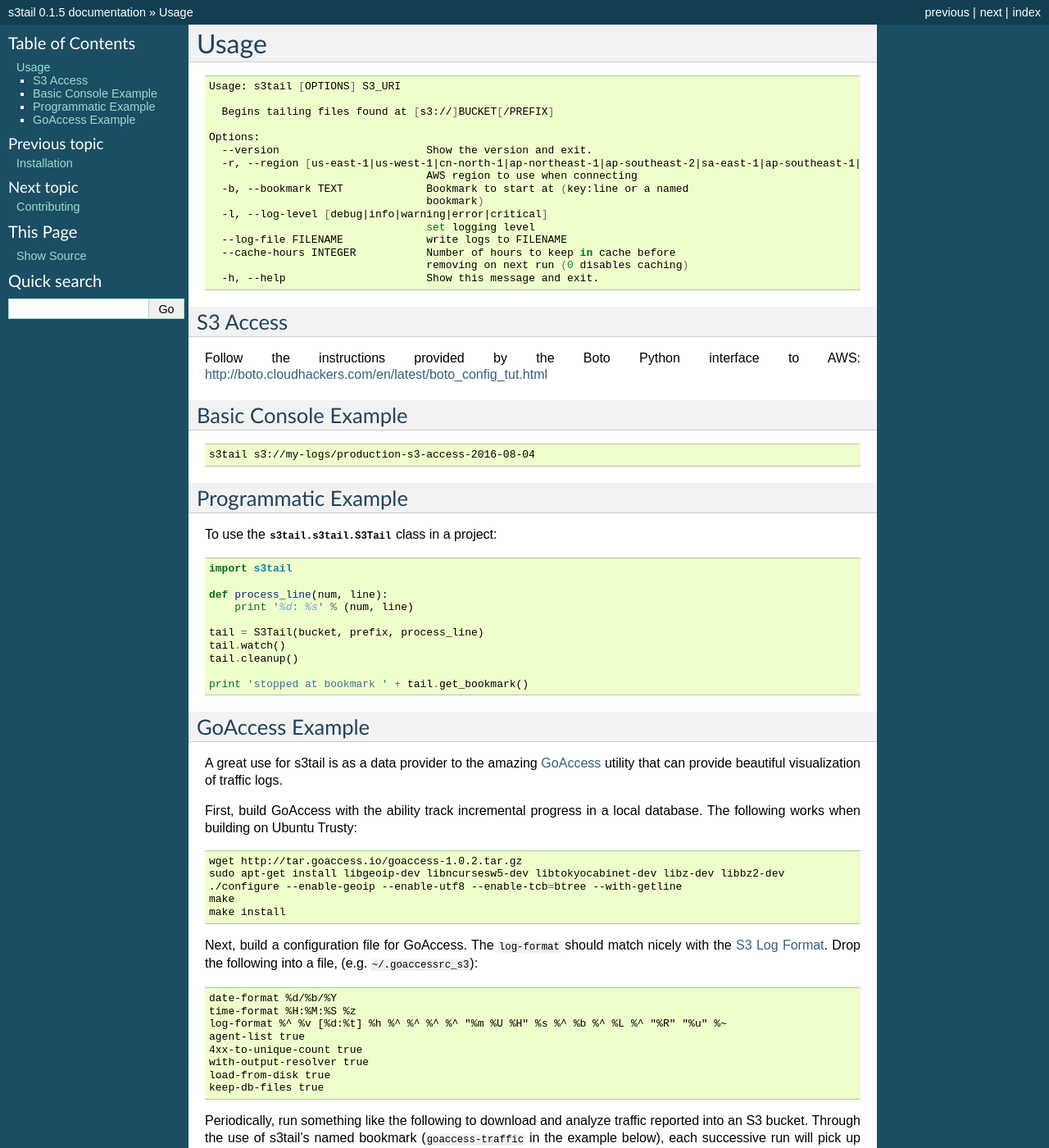
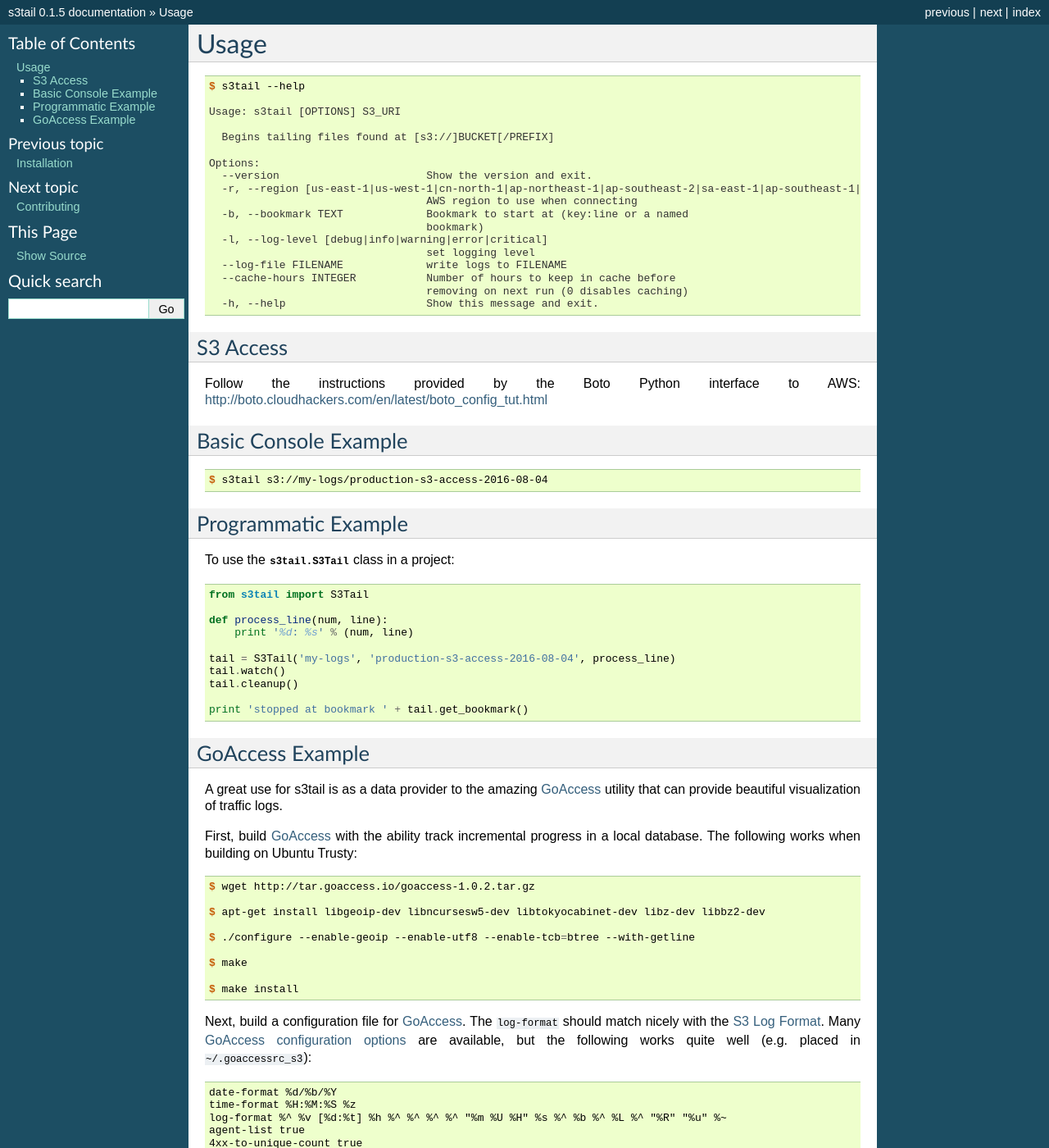
Before and after one commit to bradrf/s3tail, a Sphinx documentation site: the page built from docs/usage.rst, in a window 1280 px wide and 1400 px high. Shown: the whole window at 82% size. Built offline with Sphinx 7.4.7, drawn with Linux system fonts in a browser that asks for light colours; some of the changed text lies outside the part shown.

Commit message:
even better docs

```diff
--- a/docs/usage.rst
+++ b/docs/usage.rst
@@ -2,7 +2,9 @@
 Usage
 =====
 
-.. code-block:: shell
+.. code-block:: console
+
+    $ s3tail --help
 
     Usage: s3tail [OPTIONS] S3_URI
 
@@ -32,22 +34,22 @@ http://boto.cloudhackers.com/en/latest/boto_config_tut.html
 Basic Console Example
 ---------------------
 
-.. code-block:: shell
+.. code-block:: console
 
-   s3tail s3://my-logs/production-s3-access-2016-08-04
+    $ s3tail s3://my-logs/production-s3-access-2016-08-04
 
 
 Programmatic Example
 --------------------
 
-To use the :class:`s3tail.s3tail.S3Tail` class in a project::
+To use the :class:`.s3tail.S3Tail` class in a project::
 
-    import s3tail
+    from s3tail import S3Tail
 
     def process_line(num, line):
         print '%d: %s' % (num, line)
 
-    tail = S3Tail(bucket, prefix, process_line)
+    tail = S3Tail('my-logs', 'production-s3-access-2016-08-04', process_line)
     tail.watch()
     tail.cleanup()
 
@@ -61,19 +63,24 @@ GoAccess Example
 A great use for s3tail is as a data provider to the amazing GoAccess_ utility that can provide
 beautiful visualization of traffic logs.
 
-First, build GoAccess with the ability track incremental progress in a local database. The following
+First, build GoAccess_ with the ability track incremental progress in a local database. The following
 works when building on Ubuntu Trusty:
 
-.. code-block:: shell
+.. code-block:: console
 
-    wget http://tar.goaccess.io/goaccess-1.0.2.tar.gz
-    sudo apt-get install libgeoip-dev libncursesw5-dev libtokyocabinet-dev libz-dev libbz2-dev
-    ./configure --enable-geoip --enable-utf8 --enable-tcb=btree --with-getline
-    make
-    make install
+    $ wget http://tar.goaccess.io/goaccess-1.0.2.tar.gz
 
-Next, build a configuration file for GoAccess. The ``log-format`` should match nicely with the `S3
-Log Format`_. Drop the following into a file, (e.g. ``~/.goaccessrc_s3``):
+    $ apt-get install libgeoip-dev libncursesw5-dev libtokyocabinet-dev libz-dev libbz2-dev
+
+    $ ./configure --enable-geoip --enable-utf8 --enable-tcb=btree --with-getline
+
+    $ make
+
+    $ make install
+
+Next, build a configuration file for GoAccess_. The ``log-format`` should match nicely with the `S3
+Log Format`_. Many `GoAccess configuration options`_ are available, but the following works quite
+well (e.g. placed in ``~/.goaccessrc_s3``):
 
 .. code-block:: none
 
@@ -89,19 +96,21 @@ Log Format`_. Drop the following into a file, (e.g. ``~/.goaccessrc_s3``):
 Periodically, run something like the following to download and analyze traffic reported into an S3
 bucket. Through the use of s3tail's named bookmark (``goaccess-traffic`` in the example below), each
 successive run will pick up where s3tail left off on the previous run, continuing to read and feed
-logs into GoAccess:
+logs into GoAccess_:
 
-.. code-block:: shell
+.. code-block:: console
 
-   s3tail --log-file /var/log/s3tail.log -b goaccess-traffic my-logs/production-s3-access-2016-08-04 | \
+   $ s3tail --log-file /var/log/s3tail.log -b goaccess-traffic my-logs/production-s3-access-2016-08-04 | \
        goaccess -p ~/.goaccessrc_s3 -o ~/report.json
 
-At any time, GoAccess can let you also view the current dataset in it's wonderful CLI (or check ou
-the live preview options it has!):
+At any time, GoAccess_ can view the current dataset via it's wonderful CLI, generate a self-contained
+HTML report, or make use of the live preview provided via a websocket (e.g. http://rt.goaccess.io/
+is a live demo)!
 
-.. code-block:: shell
+.. code-block:: console
 
-   goaccess -p ~/.goaccessrc_s3
+   $ goaccess -p ~/.goaccessrc_s3
 
 .. _GoAccess: https://goaccess.io/
+.. _GoAccess configuration options: https://github.com/allinurl/goaccess/blob/master/config/goaccess.conf
 .. _S3 Log Format: http://docs.aws.amazon.com/AmazonS3/latest/dev/LogFormat.html
--- a/s3tail/__init__.py
+++ b/s3tail/__init__.py
@@ -1,5 +1,5 @@
-# -*- coding: utf-8 -*-
-
 __author__ = 'Brad Robel-Forrest'
 __email__ = 'brad@bitpony.com'
 __version__ = '0.1.5'
+
+from .s3tail import S3Tail
```
Also changed, not shown: README.rst (+28 -20 lines).
